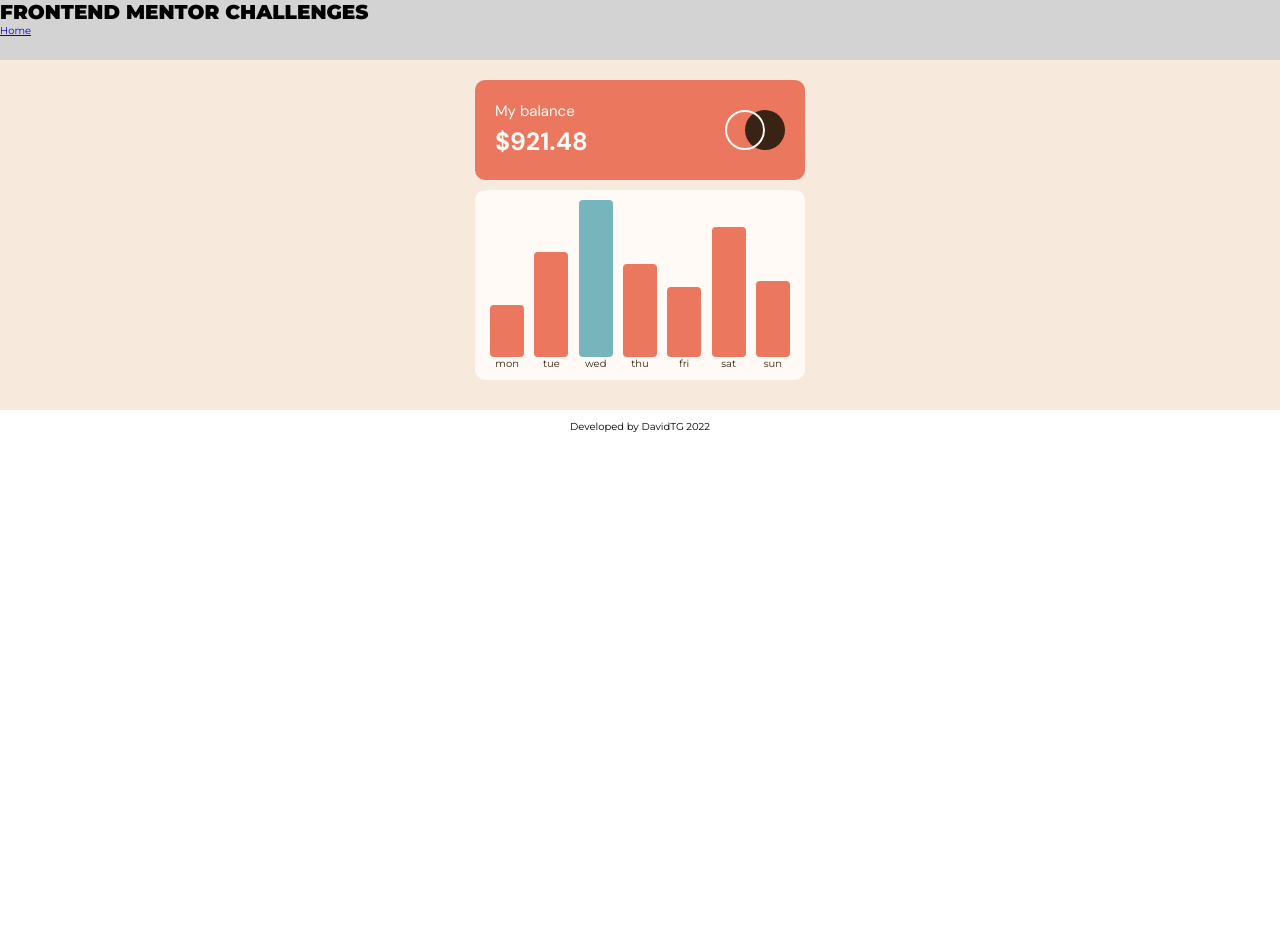
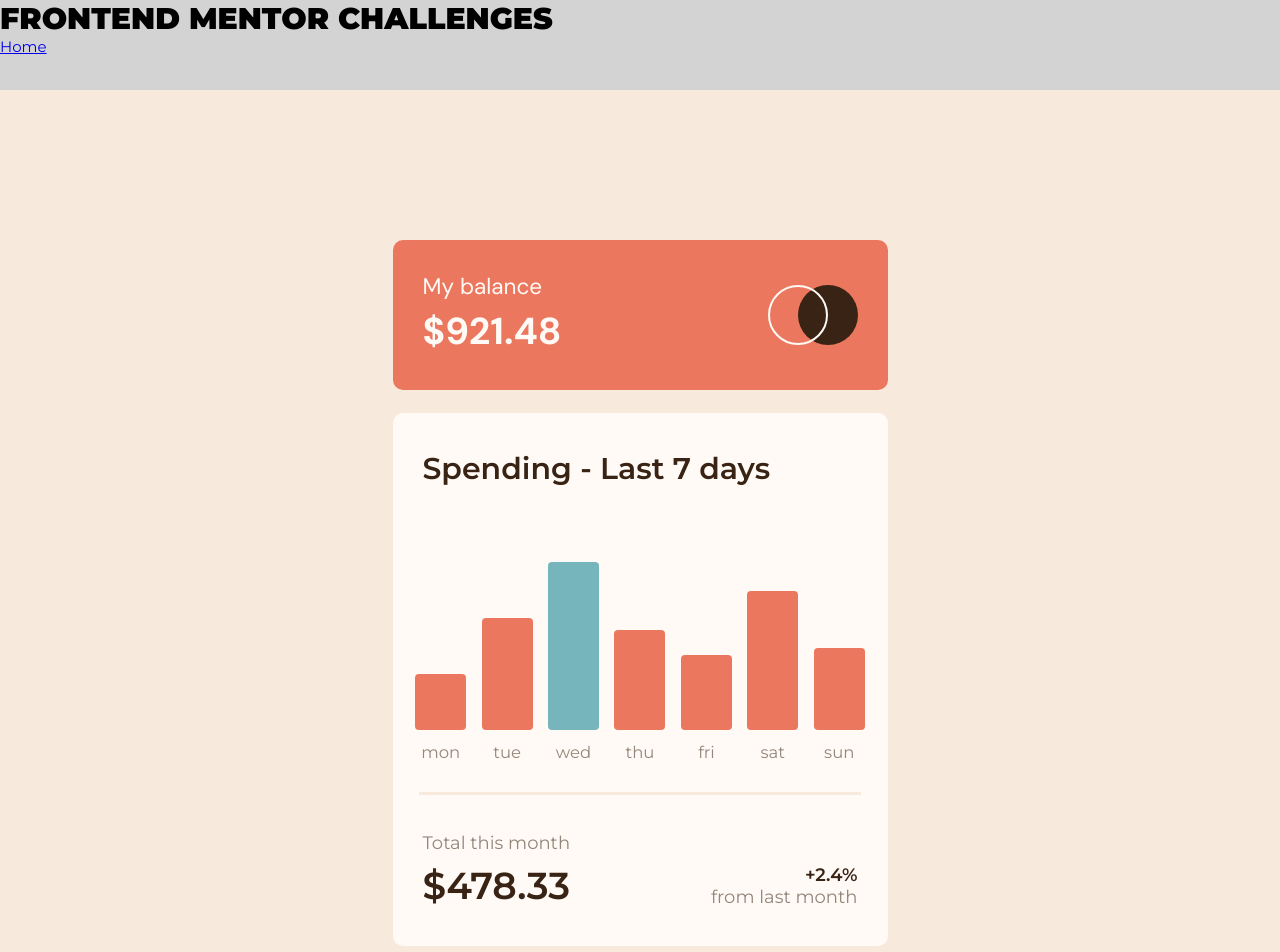
Before and after one commit to DavidTG7/frontend_mentor_challenges, a React (Create React App) app: page /expenses-chart in a window 1280 px wide. Shown: the top 952 px of the page. Before the commit the page ends 800 px from the top, so only its background shows below. Built offline with nearby package versions, Linux system fonts and the light colour scheme.

Commit message:
Complete all elements and first resposiveness

```diff
--- a/public/styles.css
+++ b/public/styles.css
@@ -1,7 +1,13 @@
-@import url('https://fonts.googleapis.com/css2?family=Montserrat:wght@200;400;600;900&display=swap');
+@import url("https://fonts.googleapis.com/css2?family=Montserrat:wght@200;400;600;900&display=swap");
 
-*{
-  font-family: 'Montserrat';
+* {
+  font-family: "Montserrat";
   margin: 0;
   font-size: 10px;
 }
+
+@media screen and (min-width: 1000px) {
+  * {
+    font-size: 15px;
+  }
+}
--- a/src/pages/expenses_chart/ExpensesChart.styles.js
+++ b/src/pages/expenses_chart/ExpensesChart.styles.js
@@ -4,7 +4,10 @@ export const ExpensesMain = styled.main`
   background: hsl(27, 66%, 92%);
   display: grid;
   place-items: center;
-  padding: 2rem 0;
+  padding: 10rem 0;
+  @media screen and(max-width: 1000px){
+    background: red;
+  }
 `;
 
 export const HeaderBox = styled.div`
@@ -13,7 +16,7 @@ export const HeaderBox = styled.div`
   background: hsl(10, 79%, 65%);
   border-radius: 10px;
   padding: 2rem;
-  width: 330px;
+  width: 33rem;
   display: flex;
   flex-flow: row;
   align-items: center;
@@ -61,13 +64,19 @@ export const CardBox = styled.div`
   box-sizing: border-box;
   color: hsl(25, 47%, 15%);
   padding: 1rem;
-  width: 330px;
-  margin: 1rem;
+  width: 33rem;
+  margin: 1.5rem;
   border-radius: 10px;
   background: hsl(33, 100%, 98%);
 `;
 
+export const CardTitle = styled.h3`
+  font-weight: 600;
+  font-size: 2rem;
+  margin: 1.5rem 1rem 5rem;
+`;
 export const ColumnsBox = styled.div`
+  position: relative;
   width: 100%;
   display: flex;
   align-items: flex-end;
@@ -75,11 +84,34 @@ export const ColumnsBox = styled.div`
 `;
 
 export const Column = styled.div`
+  display: flex;
+  justify-content: center;
+  cursor: pointer;
   width: 3.4rem;
   border-radius: 4px;
-  height: ${({ value }) => `calc(${value} * 3px)`};
+  height: ${({ value }) => `calc(${value} * 3.2px)`};
   background: ${({ color }) =>
     color === "r" ? "hsl(10, 79%, 65%)" : "hsl(186, 34%, 60%)"};
+  &:hover {
+    background: ${({ color }) =>
+      color === "r" ? "hsl(10, 79%, 80%)" : "hsl(186, 34%, 75%)"};
+    &::before {
+      position: absolute;
+      content: '${({value}) => `$${value}`}';
+      border-radius: 4px;
+      color: hsl(33, 100%, 98%);
+      background: hsl(25, 47%, 15%);
+      padding: .5rem;
+      width: 3.5rem;
+      font-weight: 600;
+      font-size: 1.2rem;
+      display: flex;
+      margin: -3rem auto;
+      align-items: center;
+      justify-content: center;
+      /* margin-top: -20px; */
+    }
+  }
 `;
 
 export const DayBox = styled.div`
@@ -88,4 +120,52 @@ export const DayBox = styled.div`
   flex-flow: column;
   align-items: center;
 `;
-export const Day = styled.p``;
+export const Day = styled.p`
+  font-size: 1.1rem;
+  margin-top: 0.8rem;
+  color: hsl(28, 10%, 53%);
+`;
+
+export const BottomBar = styled.div`
+  width: 95%;
+  margin: 2rem auto;
+  border-bottom: solid 0.2rem hsl(27, 66%, 92%);
+`;
+
+export const LastInfoBox = styled.div`
+  display: flex;
+  justify-content: space-between;
+`;
+
+export const TotalBox = styled.div`
+  margin: 0.5rem 1rem 1.5rem;
+`;
+
+export const TotalText = styled.p`
+  font-size: 1.2rem;
+  margin-bottom: 0.6rem;
+  color: hsl(28, 10%, 53%);
+`;
+
+export const TotalValue = styled.p`
+  font-size: 2.5rem;
+  font-weight: 600;
+`;
+
+export const PercentageBox = styled.div`
+  margin: 0.5rem 1rem 1.5rem;
+  display: flex;
+  flex-flow: column;
+  justify-content: end;
+  align-items: flex-end;
+`;
+
+export const Percentage = styled.p`
+  font-size: 1.2rem;
+  font-weight: 600;
+`;
+
+export const PercentageText = styled.p`
+  font-size: 1.2rem;
+  color: hsl(28, 10%, 53%);
+`;
--- a/src/pages/expenses_chart/ExpensesChart.tsx
+++ b/src/pages/expenses_chart/ExpensesChart.tsx
@@ -1,4 +1,4 @@
-import { CardBox, CirclesBox, Column, ColumnsBox, Day, DayBox, ExpensesMain, HeaderBox, HeaderPrice, HeaderTitle, LeftCircle, RightCircle, TextBox } from "./ExpensesChart.styles";
+import { BottomBar, CardBox, CardTitle, CirclesBox, Column, ColumnsBox, Day, DayBox, ExpensesMain, HeaderBox, HeaderPrice, HeaderTitle, LastInfoBox, LeftCircle, Percentage, PercentageBox, PercentageText, RightCircle, TextBox, TotalBox, TotalText, TotalValue } from "./ExpensesChart.styles";
 import data from './data.json'
 
 export const ExpensesChart = () => {
@@ -28,9 +28,21 @@ export const ExpensesChart = () => {
         </CirclesBox>
       </HeaderBox>
       <CardBox>
+        <CardTitle>Spending - Last 7 days</CardTitle>
         <ColumnsBox>
           {allColumns}
         </ColumnsBox>
+        <BottomBar />
+        <LastInfoBox>
+          <TotalBox>
+            <TotalText>Total this month</TotalText>
+            <TotalValue>$478.33</TotalValue>
+          </TotalBox>
+          <PercentageBox>
+            <Percentage>+2.4%</Percentage>
+            <PercentageText>from last month</PercentageText>
+          </PercentageBox>
+        </LastInfoBox>
       </CardBox>
     </ExpensesMain>
   );
```
